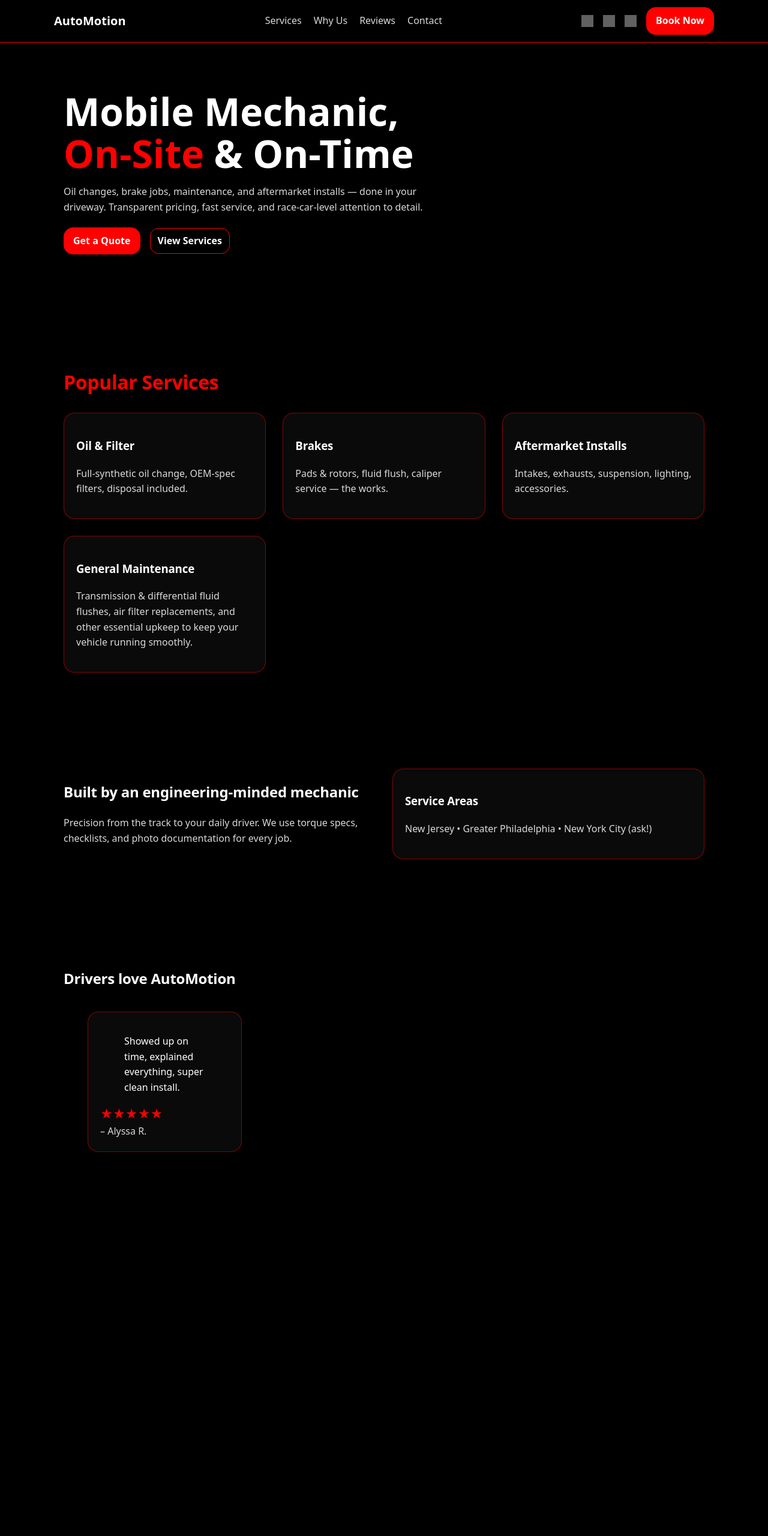
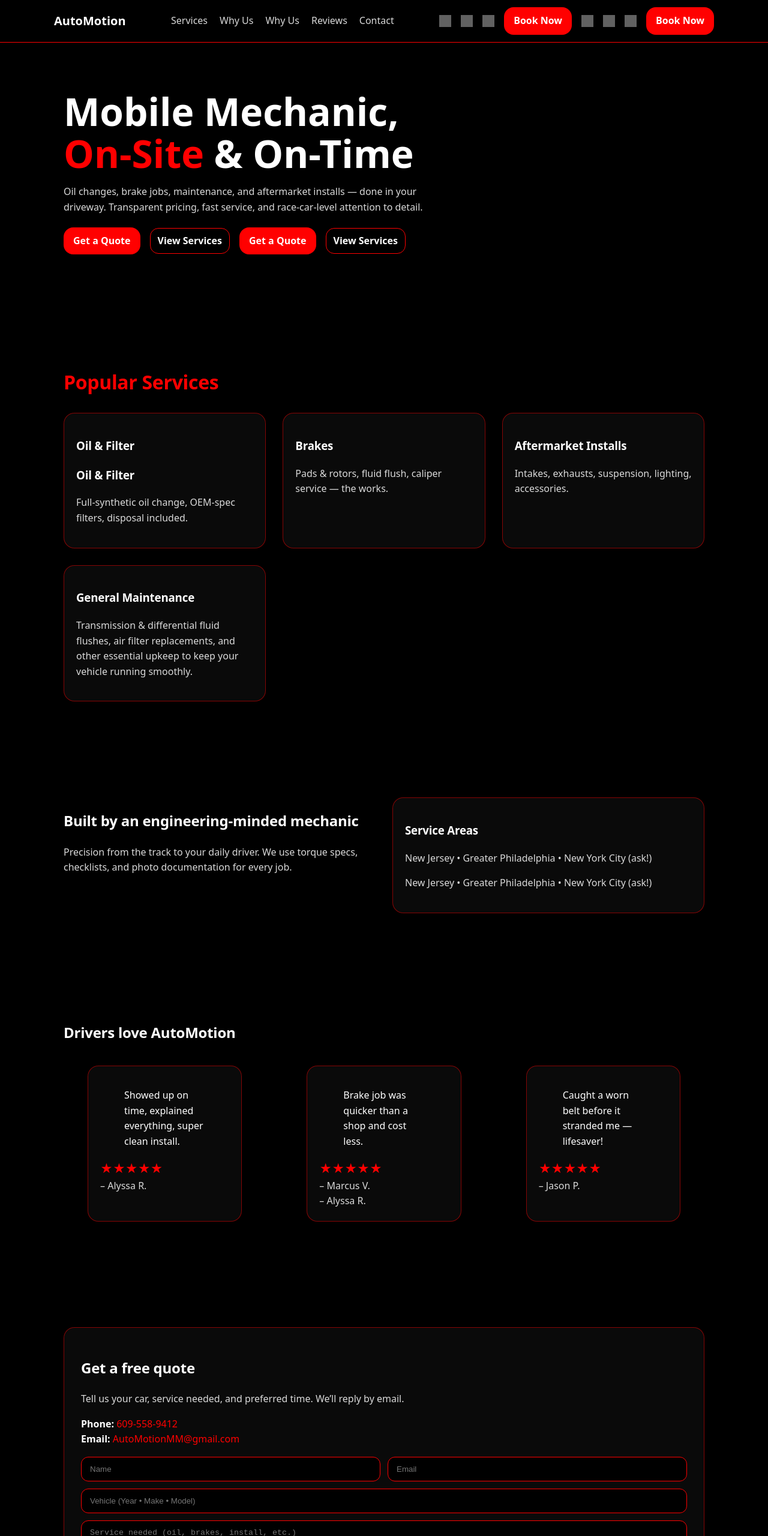
Before and after one commit to automotionmm/Automotion-site, a plain HTML site: page index.html in a window 1280 px wide. Shown: the top 2560 px of the page at 60% size. Before the commit the page ends 2016 px from the top, so only its background shows below. Drawn offline with Linux system fonts and the light colour scheme; grey boxes are pictures that could not be loaded.

Commit message:
Update index.html

```diff
--- a/index.html
+++ b/index.html
@@ -61,11 +61,22 @@
 <div class="brand">AutoMotion</div>
 <nav class="nav">
 <a href="#services">Services</a>
+        <a href="#why">Why&nbsp;Us</a>
         <a href="#why">Why Us</a>
 <a href="#reviews">Reviews</a>
 <a href="#contact">Contact</a>
 </nav>
 <div class="row" style="gap:16px">
+        <a href="mailto:AutoMotionMM@gmail.com" title="Email">
+          <img class="icon" src="https://cdn.jsdelivr.net/npm/simple-icons@v9/icons/maildotru.svg" alt="Email">
+        </a>
+        <a href="https://www.instagram.com/aut0.motion/" title="Instagram" target="_blank">
+          <img class="icon" src="https://cdn.jsdelivr.net/npm/simple-icons@v9/icons/instagram.svg" alt="Instagram">
+        </a>
+        <a href="https://www.facebook.com/profile.php?id=61581537103009" title="Facebook" target="_blank">
+          <img class="icon" src="https://cdn.jsdelivr.net/npm/simple-icons@v9/icons/facebook.svg" alt="Facebook">
+        </a>
+        <a href="#contact" class="btn">Book&nbsp;Now</a>
         <a href="mailto:AutoMotionMM@gmail.com" title="Email"><img class="icon" src="https://cdn.jsdelivr.net/npm/simple-icons@v9/icons/maildotru.svg" alt="Email"></a>
         <a href="https://www.instagram.com/aut0.motion/" title="Instagram" target="_blank"><img class="icon" src="https://cdn.jsdelivr.net/npm/simple-icons@v9/icons/instagram.svg" alt="Instagram"></a>
         <a href="https://www.facebook.com/profile.php?id=61581537103009" title="Facebook" target="_blank"><img class="icon" src="https://cdn.jsdelivr.net/npm/simple-icons@v9/icons/facebook.svg" alt="Facebook"></a>
@@ -80,6 +91,8 @@
 <h1>Mobile Mechanic,<br><span style="color:var(--primary)">On-Site</span> &amp; On-Time</h1>
 <p class="muted">Oil changes, brake jobs, maintenance, and aftermarket installs — done in your driveway. Transparent pricing, fast service, and race-car-level attention to detail.</p>
 <div class="row" style="margin-top:20px;gap:16px">
+          <a href="#contact" class="btn">Get&nbsp;a&nbsp;Quote</a>
+          <a href="#services" class="chip">View&nbsp;Services</a>
           <a href="#contact" class="btn">Get a Quote</a>
           <a href="#services" class="chip">View Services</a>
 </div>
@@ -93,6 +106,7 @@
 <h2 class="title" style="font-size:32px;color:var(--primary)">Popular Services</h2>
 <div class="grid grid-3 mt-6">
 <div class="card">
+          <h3 class="title">Oil&nbsp;&amp;&nbsp;Filter</h3>
           <h3 class="title">Oil &amp; Filter</h3>
 <p class="muted">Full-synthetic oil change, OEM-spec filters, disposal included.</p>
 </div>
@@ -120,6 +134,7 @@
 </div>
 <div class="card">
 <h3 class="title">Service Areas</h3>
+        <p class="muted">New&nbsp;Jersey • Greater&nbsp;Philadelphia • New&nbsp;York&nbsp;City&nbsp;(ask!)</p>
         <p class="muted">New Jersey • Greater Philadelphia • New York City (ask!)</p>
 </div>
 </div>
@@ -132,6 +147,63 @@
 <figure class="card">
 <blockquote>Showed up on time, explained everything, super clean install.</blockquote>
 <div class="stars">★★★★★</div>
+          <figcaption class="muted">– Alyssa&nbsp;R.</figcaption>
+        </figure>
+        <figure class="card">
+          <blockquote>Brake job was quicker than a shop and cost less.</blockquote>
+          <div class="stars">★★★★★</div>
+          <figcaption class="muted">– Marcus&nbsp;V.</figcaption>
           <figcaption class="muted">– Alyssa R.</figcaption>
 </figure>
+        <figure class="card">
+          <blockquote>Caught a worn belt before it stranded me — lifesaver!</blockquote>
+          <div class="stars">★★★★★</div>
+          <figcaption class="muted">– Jason&nbsp;P.</figcaption>
+        </figure>
+      </div>
+    </div>
+  </section>
+
+  <section id="contact" class="section">
+    <div class="container">
+      <div class="card" style="padding:28px">
+        <h2 class="title">Get&nbsp;a&nbsp;free&nbsp;quote</h2>
+        <p class="muted">Tell us your car, service needed, and preferred time. We’ll reply by email.</p>
+        <p><strong>Phone:</strong> <a href="tel:6095589412" style="color:var(--primary)">609-558-9412</a><br>
+        <strong>Email:</strong> <a href="mailto:AutoMotionMM@gmail.com" style="color:var(--primary)">AutoMotionMM@gmail.com</a></p>
+        <form action="https://formsubmit.co/AutoMotionMM@gmail.com" method="POST" class="grid-form mt-4">
+          <input type="hidden" name="_subject" value="New Quote Request — AutoMotion" />
+          <input type="hidden" name="_template" value="table" />
+          <input type="hidden" name="_captcha" value="false" />
+          <input class="input" name="name" required placeholder="Name" />
+          <input class="input" name="email" required type="email" placeholder="Email" />
+          <input class="input" name="vehicle" required placeholder="Vehicle (Year • Make • Model)" style="grid-column:1/-1" />
+          <textarea class="textarea" name="service" placeholder="Service needed (oil, brakes, install, etc.)" style="grid-column:1/-1"></textarea>
+          <button class="btn" type="submit" style="grid-column:1/-1">Submit&nbsp;Request</button>
+        </form>
+      </div>
+    </div>
+  </section>
+
+  <footer>
+    <div class="container row" style="justify-content:space-between">
+      <div>© <span id="year"></span> AutoMotion. All rights reserved.</div>
+      <div class="row" style="gap:24px">
+        <a href="mailto:AutoMotionMM@gmail.com" title="Email">
+          <img class="icon" src="https://cdn.jsdelivr.net/npm/simple-icons@v9/icons/maildotru.svg" alt="Email">
+        </a>
+        <a href="https://www.instagram.com/aut0.motion/" title="Instagram" target="_blank">
+          <img class="icon" src="https://cdn.jsdelivr.net/npm/simple-icons@v9/icons/instagram.svg" alt="Instagram">
+        </a>
+        <a href="https://www.facebook.com/profile.php?id=61581537103009" title="Facebook" target="_blank">
+          <img class="icon" src="https://cdn.jsdelivr.net/npm/simple-icons@v9/icons/facebook.svg" alt="Facebook">
+        </a>
+      </div>
+    </div>
+  </footer>
+  <script>
+    document.getElementById('year').textContent = new Date().getFullYear();
+  </script>
+</body>
+</html>
         <figure class="c
```
Lines whose indentation alone changed are shown as unchanged.
